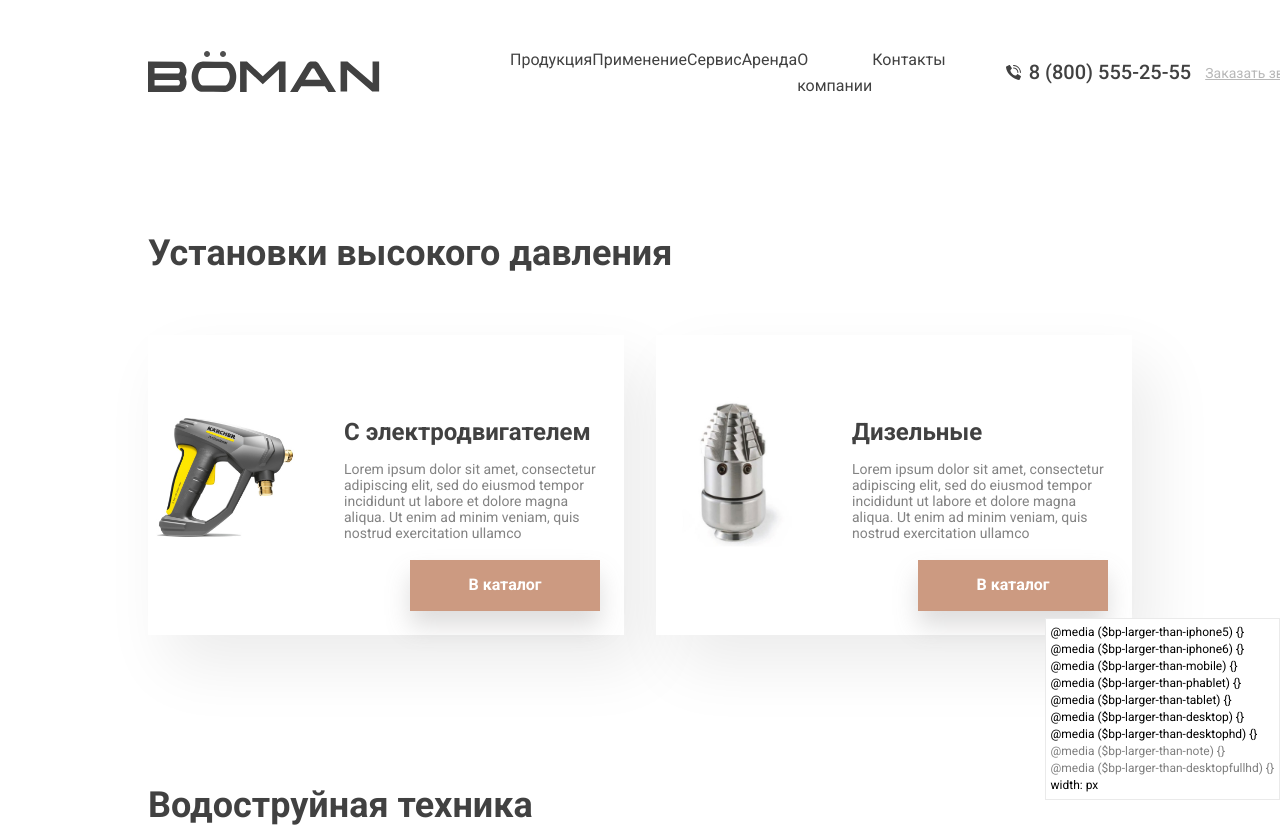
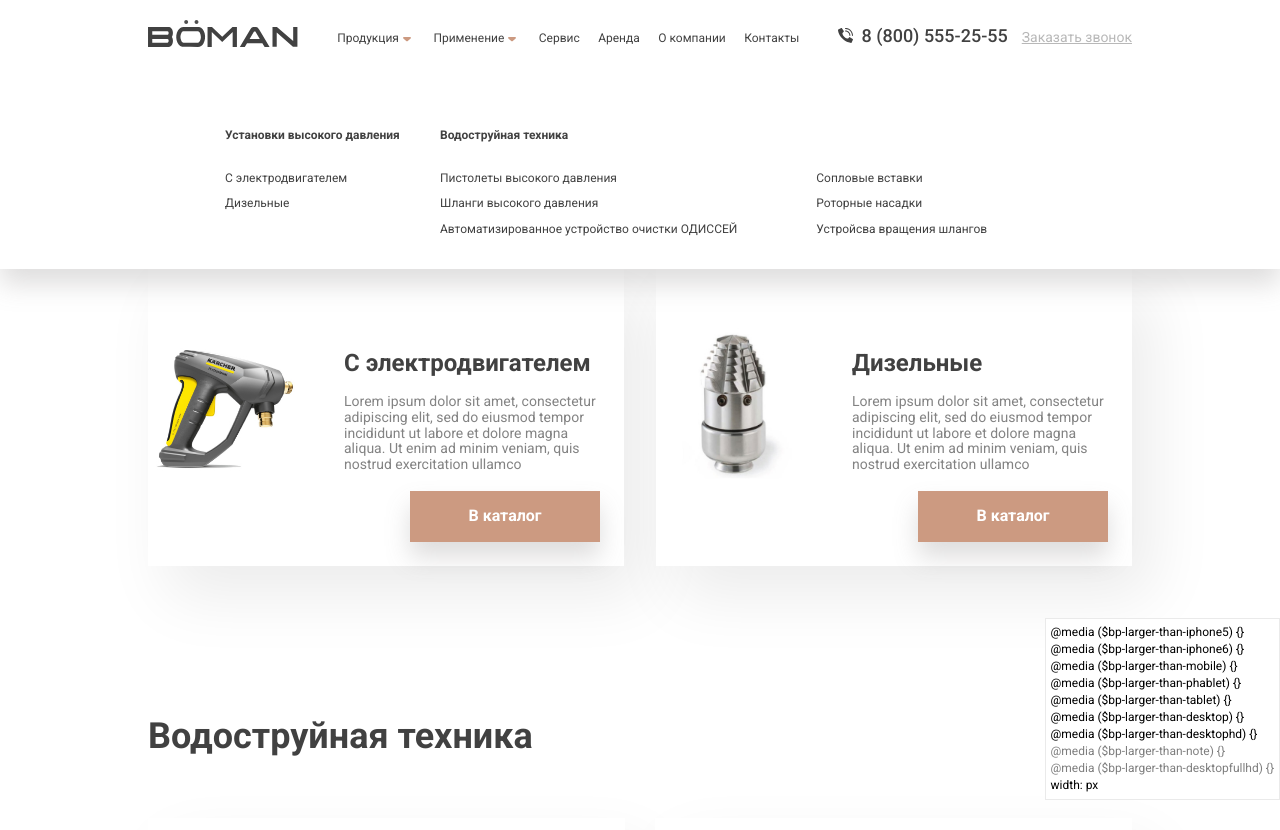
Before and after one commit to ann-1986/boeman, a website: page src/index.html in a window 1280 px wide. Shown: the top 830 px of the page. Drawn offline with nearby package versions, Linux system fonts and the light colour scheme; files that its build step writes are made by us from their sources.

Commit message:
верхнее меню. начало

```diff
--- a/src/index.html
+++ b/src/index.html
@@ -1,4 +1,4 @@
-<include src="part/header.inc.html" title="Главная страница"></include>
+<include src="part/header.inc.html" title="Главная страница" class="open-menu"></include>
 <header class="header">
     <div class="b-container">
         <div class="header__body">
@@ -8,8 +8,10 @@
             </div>
             <div class="header__menu">
                 <ul>
-                    <li><a href="#">Продукция</a></li>
-                    <li><a href="#">Применение</a></li>
+                    <li class="has-child"><a href="#">Продукция</a></li>
+                    <li class="has-child" data-submenu-id="2">
+                        <a href="#">Применение</a>
+                    </li>
                     <li><a href="#">Сервис</a></li>
                     <li><a href="#">Аренда</a></li>
                     <li><a href="#">О компании</a></li>
@@ -25,6 +27,62 @@
         </div>
     </div>
 </header>
+<div class="submenus">
+    <!--
+    <div class="submenu" data-submenu-panel-id="2">
+        <div class="b-container">
+            <div class="row">
+                <div class="col-md-4">
+                    <a href="#">Чистка труб и трубопроводов</a>
+                    <a href="#">Чистка  поверхностей</a>
+                    <a href="#">Чистка резервуаров и емкостей</a>
+                </div>
+                <div class="col-md-4">
+                    <a href="#">Чистка теплообменников</a>
+                    <a href="#">Удаление краски, ржавчины</a>
+                    <a href="#">Снятие покрытий</a>
+                </div>
+                <div class="col-md-4">
+                    <a href="#">Удаление грата</a>
+                </div>
+            </div>
+        </div>
+    </div>
+    -->
+
+    <div class="submenu" data-submenu-panel-id="1">
+        <div class="b-container">
+            <div class="row">
+                <div class="col-md-3">
+                    <p><a href="#">Установки высокого давления</a></p>
+                    <ul>
+                        <li><a href="#">С электродвигателем</a></li>
+                        <li><a href="#">Дизельные</a></li>
+                    </ul>
+                </div>
+                <div class="col-md-9">
+                    <p><a href="#">Водоструйная техника</a></p>
+                    <div class="row">
+                        <div class="col-md-7">
+                            <ul>
+                                <li><a href="#">Пистолеты высокого давления</a></li>
+                                <li><a href="#">Шланги высокого давления</a></li>
+                                <li><a href="#">Автоматизированное устройство очистки ОДИССЕЙ</a></li>
+                            </ul>
+                        </div>
+                        <div class="col-md-5">
+                            <ul>
+                                <li><a href="#">Сопловые вставки</a></li>
+                                <li><a href="#">Роторные насадки</a></li>
+                                <li><a href="#">Устройсва вращения шлангов</a></li>
+                            </ul>
+                        </div>
+                    </div>
+                </div>
+            </div>
+        </div>
+    </div>
+</div>
 <main>
     <section class="section-lead">
         <div class="b-container">
--- a/src/sass/header.scss
+++ b/src/sass/header.scss
@@ -1,25 +1,89 @@
+body {
+    &.open-menu {
+        .header {
+            border-bottom: 1px solid #EBEBEB;
+        }
+    }
+}
+
 .header {
+    position: relative;
+    z-index: 110;
+
     &__body {
         display: flex;
         align-items: center;
-        padding: 28px 0;
+        padding: 20px 0 24px;
+
+        @media ($bp-larger-than-desktopfullhd) {
+            padding: 28px 0 32px;
+        }
+    }
+    &__logo {
+        img {
+            width: 150px;
+            margin-bottom: 4px;
+
+            @media ($bp-larger-than-desktopfullhd) {
+                width: auto;
+            }
+        }
     }
     &__menu {
         width: 100%;
-        padding: 0 60px 0 130px;
+        padding: 0 30px 0 30px;
+
+
+        @media ($bp-larger-than-desktopfullhd) {
+            padding: 0 60px 0 130px;
+        }
 
         ul {
             list-style-type: none;
             padding-left: 0;
             display: flex;
             justify-content: space-around;
+            margin: 0;
 
             a {
-                font-size: 16px;
+                font-size: 12px;
                 color: #414141;
+
+                @media ($bp-larger-than-desktopfullhd) {
+                    font-size: 16px;
+                }
 
                 &:hover {
                     color: #414141;
+                }
+            }
+
+            li {
+                &.has-child {
+                    > a {
+                        padding-right: 16px;
+                        position: relative;
+
+                        @media ($bp-larger-than-desktopfullhd) {
+                            padding-right: 24px;
+                        }
+
+                        &:after {
+                            display: inline-block;
+                            content: "";
+                            width: 16px;
+                            height: 8px;
+                            position: absolute;
+                            right: 0;
+                            top: 50%;
+                            transform: scale(0.75) translateY(-50%);
+                            background: transparent url('/img/svg/top-menu-arrow.svg') center center no-repeat;
+
+                            @media ($bp-larger-than-desktopfullhd) {
+                                transform: scale(1) translateY(-50%);
+                            }
+                        }
+                    }
                 }
             }
         }
@@ -47,11 +111,15 @@
 .header-phone {
     white-space: nowrap;
     color: #414141;
-    font-size: 20px;
+    font-size: 18px;
     font-weight: 500;
     transition: $anim;
     padding-left: 23px;
     position: relative;
+
+    @media ($bp-larger-than-desktopfullhd) {
+        font-size: 20px;
+    }
 
     &:before {
         display: inline-block;
@@ -71,6 +139,44 @@
     }
 }
 
+.submenus {
+    position: absolute;
+    top: 0;
+    left: 0;
+    right: 0;
+    background: #fff;
+    z-index: 100;
+    box-shadow: 0px 15px 25px rgba(123, 121, 121, 0.25);
+    padding-top: 76px;
+
+    .submenu {
+        padding: 30px 0;
+        width: 870px;
+        margin-left: auto;
+        margin-right: auto;
+
+        p {
+            font-weight: 700;
+        }
+
+        a {
+            font-size: 12px;
+            color: #414141;
+
+            @media ($bp-larger-than-desktopfullhd) {
+                font-size: 16px;
+            }
+        }
+
+        ul {
+            margin: 0;
+            padding: 0;
+            list-style-type: none;
+        }
+    }
+}
+
+
 .lead-slider {
     &__item {
         display: flex;
@@ -84,17 +190,25 @@
     }
 
     &__header {
-        font-size: 48px;
+        font-size: 38px;
         font-weight: 700;
         line-height: 1.17;
         color: #414141;
         margin-bottom: 24px;
+
+        @media ($bp-larger-than-desktopfullhd) {
+            font-size: 48px;
+        }
     }
 
     &__text {
-        font-size: 20px;
+        font-size: 18px;
         color: #838383;
         margin-bottom: 24px;
+
+        @media ($bp-larger-than-desktopfullhd) {
+            font-size: 20px;
+        }
     }
 
     &__image {
@@ -134,6 +248,7 @@
             border: 0 none;
             flex-shrink: 0;
             font-size: 0;
+            padding: 0;
 
             span {
                 display: none;
@@ -175,7 +290,7 @@
                 width: 9px;
                 height: 23px;
                 display: block;
-                margin-right: 4px;
+                margin-right: 3px;
             }
         }
 
@@ -200,7 +315,7 @@
                 width: 9px;
                 height: 23px;
                 display: block;
-                margin-right: 4px;
+                margin-left: 3px;
             }
         }
     }
```
Also changed, not shown: src/img/svg/top-menu-arrow.svg (added).
